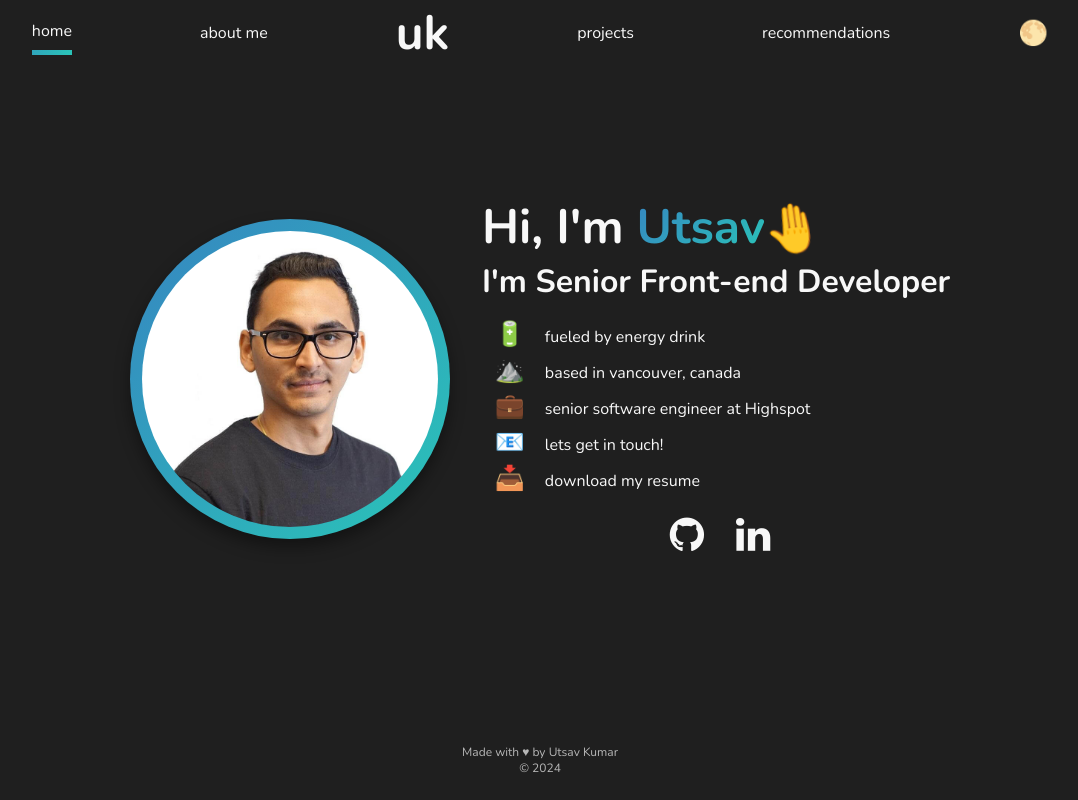
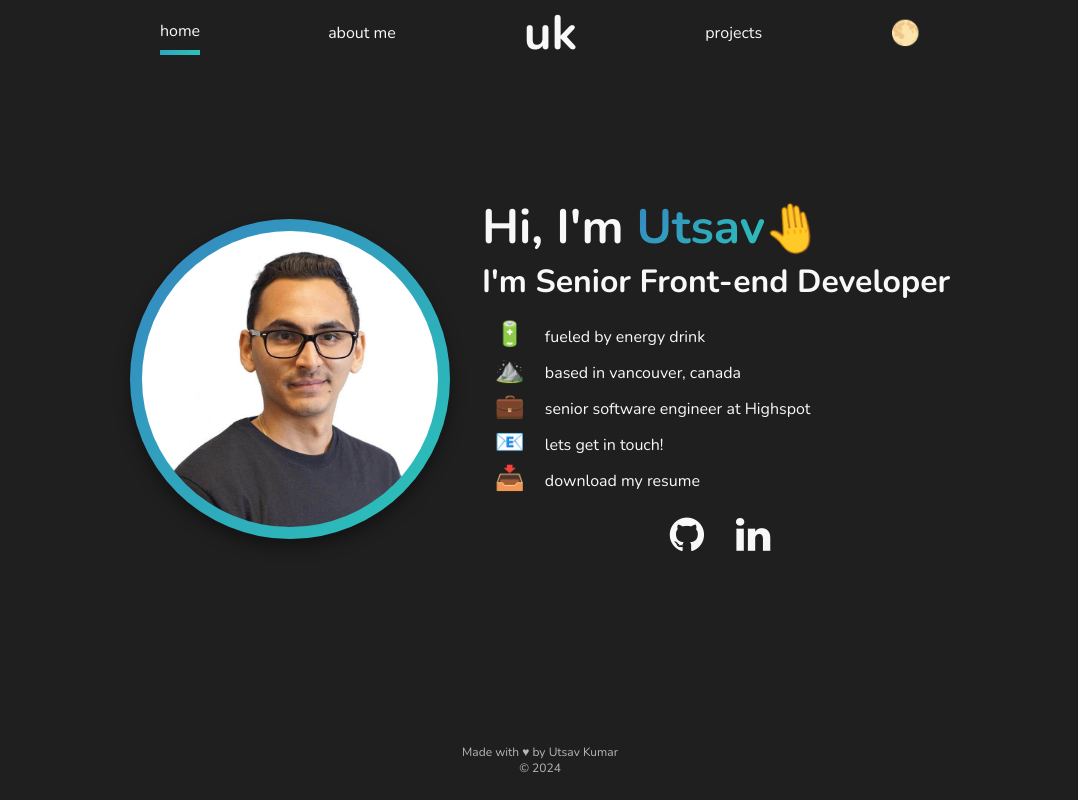
Before and after one commit to utsavk1993/utsavkumar.com, a React (Create React App) app: page / in a window 1280 px wide. Shown: the whole page, without its empty margins (100-1178 px from the left). Built offline with nearby package versions, Linux system fonts and the light colour scheme.

Commit message:
Hid the recommendations menu item

```diff
--- a/src/components/Navbar.js
+++ b/src/components/Navbar.js
@@ -27,11 +27,11 @@ const links = [
     to: 'projects',
     active: 'projects',
   },
-  {
-    name: 'Recommendations',
-    to: 'recommendations',
-    active: 'recommendations',
-  },
+  // {
+  //   name: 'Recommendations',
+  //   to: 'recommendations',
+  //   active: 'recommendations',
+  // },
 ];
 
 // This function is used to create a scroll offset to compensate for the navbar
```
